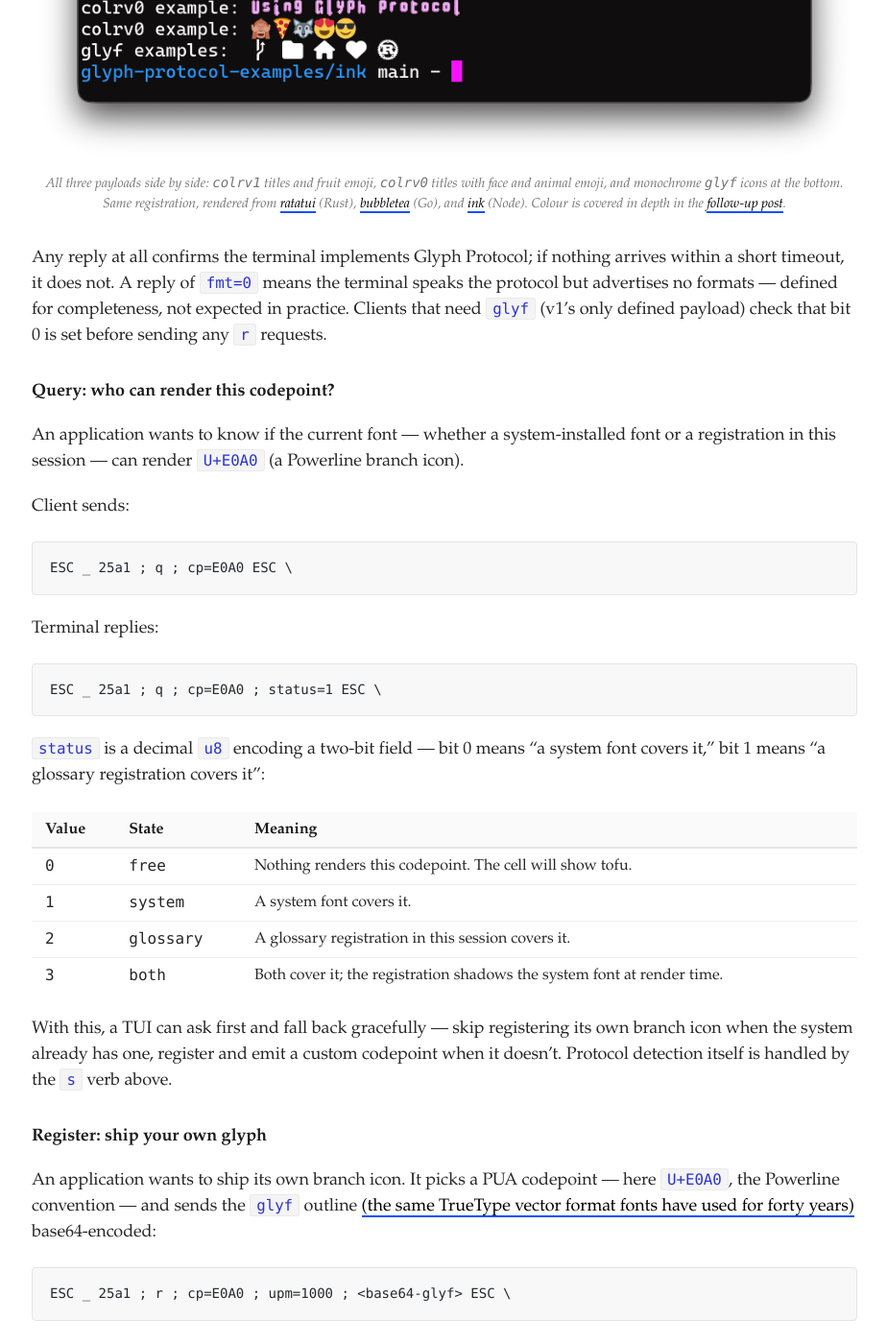
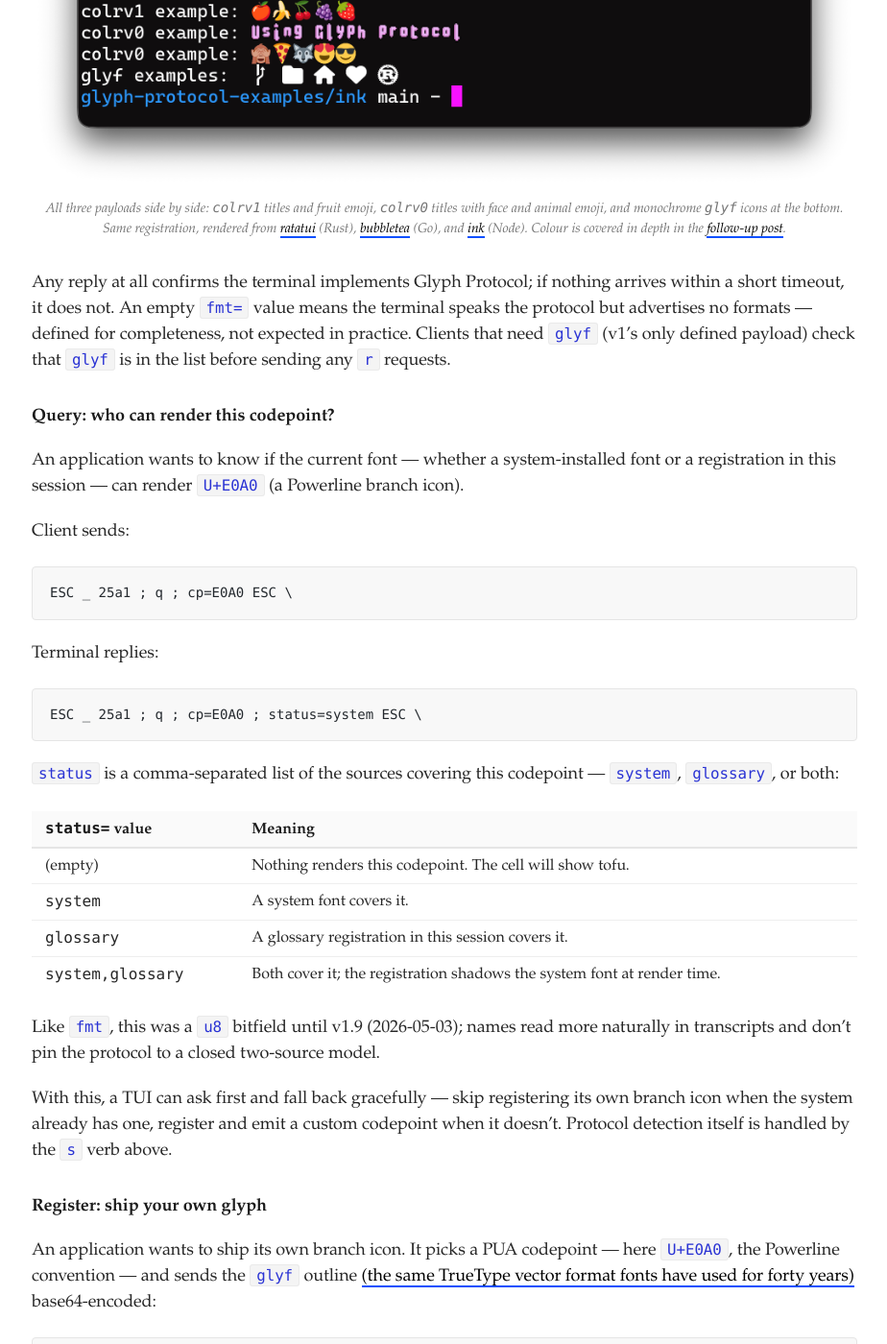
Before and after one commit to raphamorim/raphamorim.github.com, a Jekyll site: the page built from _posts/2026-04-17-introducing-glyph-protocol-for-terminals.md, in a window 1280 px wide and 1400 px high, scrolled down 3895 px. Shown: the whole window at 96% size, without its empty margins (177-1101 px from the left). Built offline with Jekyll 4.4.1, drawn with Linux system fonts in a browser that asks for light colours; some of the changed text lies outside the part shown.

Commit message:
remove bitfield way

````diff
--- a/_posts/2026-04-17-introducing-glyph-protocol-for-terminals.md
+++ b/_posts/2026-04-17-introducing-glyph-protocol-for-terminals.md
@@ -69,24 +69,25 @@
 Terminal replies:
 
 ```
-ESC _ 25a1 ; s ; fmt=1 ESC \
+ESC _ 25a1 ; s ; fmt=glyf ESC \
 ```
 
-`fmt` is a bitfield where each bit marks one supported payload format. The set grows over time; clients treat unknown bits as reserved and ignore them.
+`fmt` is a comma-separated list of format names. Order is not significant, and clients ignore names they don't recognise — so the set can grow over time without breaking older clients.
 
-| Value | Format | Meaning |
-|-------|--------|---------|
-| `1`   | `glyf` | TrueType simple glyphs. Required in v1. |
-| `2`   | `colrv0` | Layered flat-colour glyphs (OpenType COLR v0). Added in v1.2 — see the [colour follow-up post](/adding-color-glyphs-to-glyph-protocol/). |
-| `4`   | `colrv1` | Full paint graph with gradients and transforms (OpenType COLR v1). Added in v1.2. |
-| ...   | ...      | Further bits reserved for future formats. |
+| Name | Meaning |
+|------|---------|
+| `glyf` | TrueType simple glyphs. Required in v1. |
+| `colrv0` | Layered flat-colour glyphs (OpenType COLR v0). Added in v1.2 — see the [colour follow-up post](/adding-color-glyphs-to-glyph-protocol/). |
+| `colrv1` | Full paint graph with gradients and transforms (OpenType COLR v1). Added in v1.2. |
+
+Future formats extend the list with new names. The list was a `u8` bitfield until v1.8 (2026-05-03); names are easier to read in transcripts and don't worry about bit collisions.
 
 <figure class="post-figure">
   <img src="/assets/images/posts/glyph-protocol-color-formats.png" alt="Rio terminal running the same Glyph Protocol example three times: first via a Rust ratatui binary, then a Go bubbletea program, then a Node ink CLI. Each prints identical colrv1 titles, fruit emoji, colrv0 titles, face/animal emoji, and monochrome glyf icons, demonstrating consistent rendering across the three TUI frameworks." />
   <figcaption>All three payloads side by side: <code>colrv1</code> titles and fruit emoji, <code>colrv0</code> titles with face and animal emoji, and monochrome <code>glyf</code> icons at the bottom. Same registration, rendered from <a href="https://ratatui.rs/">ratatui</a> (Rust), <a href="https://github.com/charmbracelet/bubbletea">bubbletea</a> (Go), and <a href="https://github.com/vadimdemedes/ink">ink</a> (Node). Colour is covered in depth in the <a href="/adding-color-glyphs-to-glyph-terminal-protocol/">follow-up post</a>.</figcaption>
 </figure>
 
-Any reply at all confirms the terminal implements Glyph Protocol; if nothing arrives within a short timeout, it does not. A reply of `fmt=0` means the terminal speaks the protocol but advertises no formats — defined for completeness, not expected in practice. Clients that need `glyf` (v1's only defined payload) check that bit 0 is set before sending any `r` requests.
+Any reply at all confirms the terminal implements Glyph Protocol; if nothing arrives within a short timeout, it does not. An empty `fmt=` value means the terminal speaks the protocol but advertises no formats — defined for completeness, not expected in practice. Clients that need `glyf` (v1's only defined payload) check that `glyf` is in the list before sending any `r` requests.
 
 #### Query: who can render this codepoint?
 
@@ -101,17 +102,19 @@
 Terminal replies:
 
 ```
-ESC _ 25a1 ; q ; cp=E0A0 ; status=1 ESC \
+ESC _ 25a1 ; q ; cp=E0A0 ; status=system ESC \
 ```
 
-`status` is a decimal `u8` encoding a two-bit field — bit 0 means "a system font covers it," bit 1 means "a glossary registration covers it":
+`status` is a comma-separated list of the sources covering this codepoint — `system`, `glossary`, or both:
 
-| Value | State | Meaning |
-|-------|-------|---------|
-| `0`   | `free`     | Nothing renders this codepoint. The cell will show tofu. |
-| `1`   | `system`   | A system font covers it. |
-| `2`   | `glossary` | A glossary registration in this session covers it. |
-| `3`   | `both`     | Both cover it; the registration shadows the system font at render time. |
+| `status=` value     | Meaning |
+|---------------------|---------|
+| (empty)             | Nothing renders this codepoint. The cell will show tofu. |
+| `system`            | A system font covers it. |
+| `glossary`          | A glossary registration in this session covers it. |
+| `system,glossary`   | Both cover it; the registration shadows the system font at render time. |
+
+Like `fmt`, this was a `u8` bitfield until v1.9 (2026-05-03); names read more naturally in transcripts and don't pin the protocol to a closed two-source model.
 
 With this, a TUI can ask first and fall back gracefully — skip registering its own branch icon when the system already has one, register and emit a custom codepoint when it doesn't. Protocol detection itself is handled by the `s` verb above.
 
````
Also changed, not shown: _posts/2026-04-20-adding-color-glyphs-to-glyph-terminal-protocol.md (+1 -1 lines).
